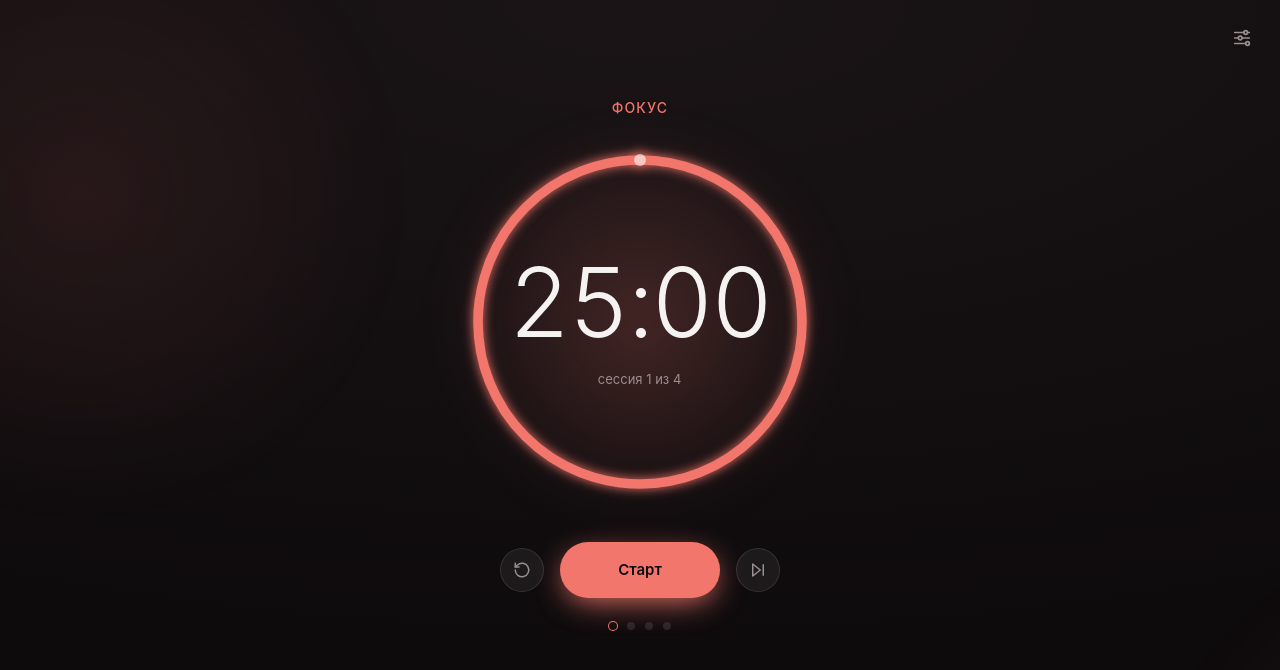
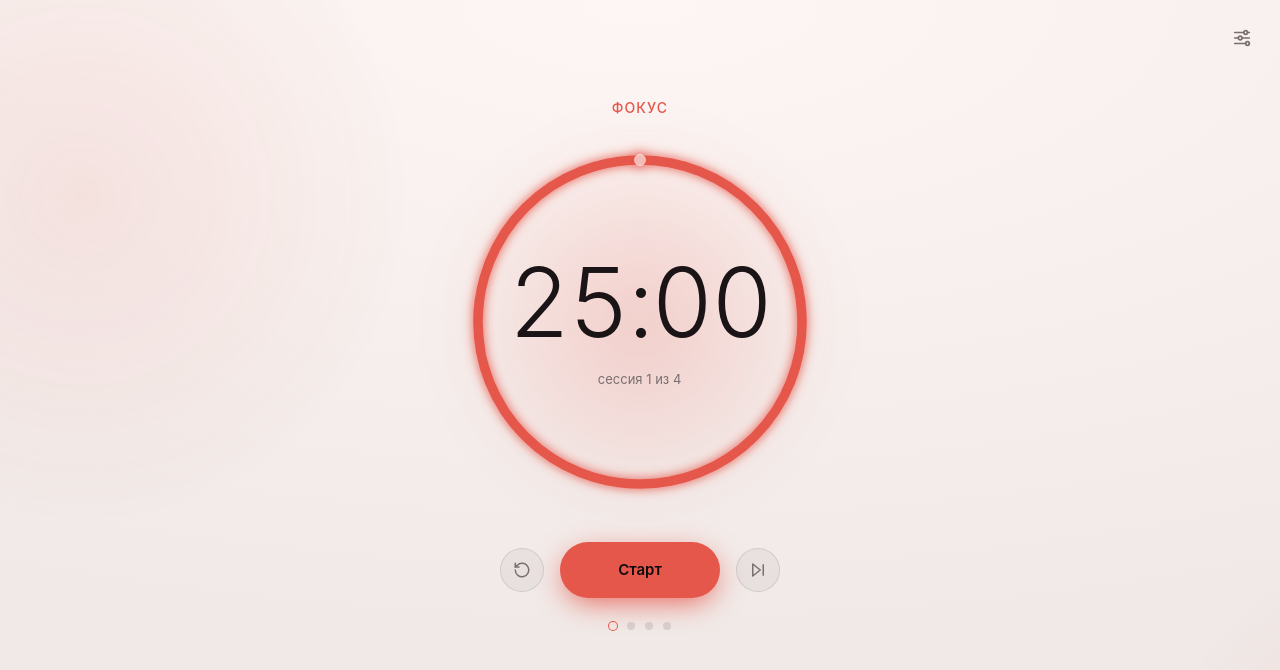
Before and after one commit to dimatretyak/pomodoro-multiplatform, a React (Vite) app: page / in a window 1280 px wide. Shown: the top 670 px of the page. Built offline with nearby package versions, Linux system fonts and the light colour scheme.

Commit message:
Add light theme with system/dark/light setting
Co-Authored-By: Claude Opus 5.5 <noreply@anthropic.com>
Claude-Session: https://claude.ai/code/session_01WMqn8UABu1TDcjX3Lu49db

```diff
--- a/index.html
+++ b/index.html
@@ -7,6 +7,14 @@
     <link rel="icon" href="/icon.svg" type="image/svg+xml" />
     <link rel="manifest" href="/manifest.webmanifest" />
     <title>Pomidoro</title>
+    <script>
+      // Apply saved theme/phase before first paint so there is no color flash.
+      try {
+        var d = JSON.parse(localStorage.getItem('pomidoro:v1')) || {}, t = (d.settings && d.settings.theme) || 'system'
+        document.documentElement.dataset.theme = t === 'system' ? (matchMedia('(prefers-color-scheme: light)').matches ? 'light' : 'dark') : t
+        if (d.timer && d.timer.phase) document.documentElement.dataset.phase = d.timer.phase
+      } catch (e) {}
+    </script>
   </head>
   <body>
     <div id="root"></div>
--- a/src/App.tsx
+++ b/src/App.tsx
@@ -24,6 +24,15 @@ export default function App() {
   useEffect(() => {
     document.documentElement.dataset.phase = timer.phase
   }, [timer.phase])
+  useEffect(() => {
+    const mq = matchMedia('(prefers-color-scheme: light)')
+    const apply = () => {
+      document.documentElement.dataset.theme = settings.theme === 'system' ? (mq.matches ? 'light' : 'dark') : settings.theme
+    }
+    apply()
+    mq.addEventListener('change', apply)
+    return () => mq.removeEventListener('change', apply)
+  }, [settings.theme])
   useEffect(() => {
     document.title = running || left < total ? `${fmt(left)} · ${labels[timer.phase]}` : 'Pomidoro'
   }, [left, running, total, timer.phase])
@@ -103,7 +112,7 @@ export default function App() {
       <button
         onClick={() => setOpen(true)}
         aria-label="Настройки"
-        className="press fixed top-4 right-4 grid size-11 place-items-center rounded-full text-(--muted) hover:bg-white/5 hover:text-white"
+        className="press fixed top-4 right-4 grid size-11 place-items-center rounded-full text-(--muted) hover:bg-(--hover) hover:text-(--fg)"
       >
         <svg width="22" height="22" viewBox="0 0 24 24" fill="none" stroke="currentColor" strokeWidth="1.8" strokeLinecap="round" strokeLinejoin="round">
           <path d="M4 6h10M18 6h2M4 12h4M12 12h8M4 18h12M20 18h0" />
@@ -168,7 +177,7 @@ export default function App() {
           <span
             key={i}
             className={`size-2 rounded-full transition-colors duration-300 ${
-              i < timer.done ? 'dot-done bg-(--accent)' : i === timer.done && timer.phase === 'focus' ? 'ring-1 ring-(--accent)' : 'bg-white/10'
+              i < timer.done ? 'dot-done bg-(--accent)' : i === timer.done && timer.phase === 'focus' ? 'ring-1 ring-(--accent)' : 'bg-(--line)'
             }`}
           />
         ))}
@@ -176,7 +185,7 @@ export default function App() {
 
       <div className="mt-8 h-10 text-center text-[13px] text-(--muted)">
         {exercise && settings.exercises.length > 1 && (
-          <button onClick={swapExercise} className="press mb-2 block w-full underline-offset-4 hover:text-white hover:underline">
+          <button onClick={swapExercise} className="press mb-2 block w-full underline-offset-4 hover:text-(--fg) hover:underline">
             Другое упражнение
           </button>
         )}
@@ -202,7 +211,7 @@ function IconButton({ label, onClick, children }: { label: string; onClick: () =
       onClick={onClick}
       aria-label={label}
       title={label}
-      className="press grid size-11 place-items-center rounded-full border border-white/10 bg-white/[0.06] text-(--muted) hover:border-white/20 hover:text-white"
+      className="press grid size-11 place-items-center rounded-full border border-(--line) bg-(--surface) text-(--muted) hover:border-(--line-2) hover:text-(--fg)"
     >
       <svg width="18" height="18" viewBox="0 0 24 24" fill="none" stroke="currentColor" strokeWidth="2" strokeLinecap="round" strokeLinejoin="round">
         {children}
--- a/src/Settings.tsx
+++ b/src/Settings.tsx
@@ -25,13 +25,13 @@ export default function Settings({ open, settings: s, onClose, onChange }: Props
         role="dialog"
         aria-label="Настройки"
         onKeyDown={(e) => e.key === 'Escape' && onClose()}
-        className={`absolute inset-y-0 right-0 w-full max-w-[380px] overflow-y-auto border-l border-white/10 bg-[#141113]/95 p-6 transition-transform duration-300 ease-[cubic-bezier(0.2,0,0,1)] ${
+        className={`absolute inset-y-0 right-0 w-full max-w-[380px] overflow-y-auto border-l border-(--line) bg-(--panel) backdrop-blur-xl p-6 transition-transform duration-300 ease-[cubic-bezier(0.2,0,0,1)] ${
           open ? 'translate-x-0' : 'translate-x-full'
         }`}
       >
         <div className="mb-6 flex items-center justify-between">
           <h2 className="text-lg font-semibold">Настройки</h2>
-          <button onClick={onClose} aria-label="Закрыть" className="press grid size-9 place-items-center rounded-full text-(--muted) hover:bg-white/5 hover:text-white">
+          <button onClick={onClose} aria-label="Закрыть" className="press grid size-9 place-items-center rounded-full text-(--muted) hover:bg-(--hover) hover:text-(--fg)">
             ✕
           </button>
         </div>
@@ -41,6 +41,20 @@ export default function Settings({ open, settings: s, onClose, onChange }: Props
           <Num label="Короткий перерыв" value={s.shortMin} onChange={(v) => set('shortMin', clamp(v, 1, 60))} />
           <Num label="Длинный перерыв" value={s.longMin} onChange={(v) => set('longMin', clamp(v, 1, 90))} />
           <Num label="Сессий до длинного перерыва" value={s.longEvery} onChange={(v) => set('longEvery', clamp(v, 1, 12))} />
+        </Section>
+
+        <Section title="Тема">
+          <div className="grid grid-cols-3 gap-1 rounded-xl border border-(--line) bg-(--surface) p-1 text-sm">
+            {(['system', 'dark', 'light'] as const).map((t) => (
+              <button
+                key={t}
+                onClick={() => set('theme', t)}
+                className={`press rounded-lg py-1.5 ${s.theme === t ? 'bg-(--accent) font-medium text-[#0e0b0d]' : 'text-(--muted) hover:text-(--fg)'}`}
+              >
+                {{ system: 'Системная', dark: 'Тёмная', light: 'Светлая' }[t]}
+              </button>
+            ))}
+          </div>
         </Section>
 
         <Section title="Поведение">
@@ -74,7 +88,7 @@ export default function Settings({ open, settings: s, onClose, onChange }: Props
 function Section({ title, children }: { title: string; children: React.ReactNode }) {
   return (
     <section className="mb-6">
-      <h3 className="mb-3 text-sm font-medium text-white/90">{title}</h3>
+      <h3 className="mb-3 text-sm font-medium text-(--fg)">{title}</h3>
       {children}
     </section>
   )
@@ -91,7 +105,7 @@ function Num({ label, value, onChange }: { label: string; value: number; onChang
         key={value}
         onBlur={(e) => onChange(e.currentTarget.valueAsNumber)}
         onKeyDown={(e) => e.key === 'Enter' && e.currentTarget.blur()}
-        className="w-20 rounded-lg border border-white/10 bg-white/[0.06] px-3 py-1.5 text-right tabular-nums outline-none focus:border-(--accent)"
+        className="w-20 rounded-lg border border-(--line) bg-(--surface) px-3 py-1.5 text-right tabular-nums outline-none focus:border-(--accent)"
       />
     </label>
   )
@@ -99,7 +113,7 @@ function Num({ label, value, onChange }: { label: string; value: number; onChang
 
 function Check({ label, checked, onChange }: { label: string; checked: boolean; onChange: () => void }) {
   return (
-    <label className="flex cursor-pointer items-center gap-3 rounded-lg py-1.5 text-[15px] hover:text-white">
+    <label className="flex cursor-pointer items-center gap-3 rounded-lg py-1.5 text-[15px] hover:text-(--fg)">
       <input type="checkbox" checked={checked} onChange={onChange} className="size-4" />
       <span>{label}</span>
     </label>
--- a/src/index.css
+++ b/src/index.css
@@ -9,12 +9,22 @@
 
 html {
   --bg1: #1a1416; --bg2: #0e0b0d; --accent: #f2766b; --track: #2c2224; --muted: #9a8e90;
-  --fg: #f5f3f2;
+  --fg: #f5f3f2; --surface: rgb(255 255 255 / 0.06); --hover: rgb(255 255 255 / 0.05);
+  --line: rgb(255 255 255 / 0.1); --line-2: rgb(255 255 255 / 0.2); --panel: rgb(20 17 19 / 0.92);
   transition: --bg1 0.6s ease-out, --bg2 0.6s ease-out, --accent 0.6s ease-out, --track 0.6s ease-out, --muted 0.6s ease-out;
   color-scheme: dark;
 }
 html[data-phase='short'] { --bg1: #121a19; --bg2: #0b0f0e; --accent: #5fd3b5; --track: #1f2c29; --muted: #8a9d98; }
 html[data-phase='long'] { --bg1: #15161f; --bg2: #0c0c12; --accent: #8b9bf5; --track: #22243a; --muted: #8f93ad; }
+
+html[data-theme='light'] {
+  color-scheme: light;
+  --bg1: #fdf6f4; --bg2: #f0e9e7; --accent: #e5574b; --track: #f0dcd8; --muted: #7a6e70;
+  --fg: #1a1416; --surface: rgb(0 0 0 / 0.04); --hover: rgb(0 0 0 / 0.05);
+  --line: rgb(0 0 0 / 0.1); --line-2: rgb(0 0 0 / 0.22); --panel: rgb(253 250 249 / 0.92);
+}
+html[data-theme='light'][data-phase='short'] { --bg1: #f2faf7; --bg2: #e4efeb; --accent: #23a083; --track: #cfeae2; --muted: #5f716c; }
+html[data-theme='light'][data-phase='long'] { --bg1: #f5f6fd; --bg2: #e7e8f4; --accent: #5f6fe0; --track: #dbdff8; --muted: #6b6f88; }
 
 body {
   margin: 0;
--- a/src/timer.ts
+++ b/src/timer.ts
@@ -9,6 +9,7 @@ export interface Settings {
   autoStartFocus: boolean
   sound: boolean
   exercises: string[] // enabled exercise ids, may be empty
+  theme: 'system' | 'dark' | 'light'
   updatedAt: number
 }
 
@@ -30,6 +31,7 @@ export const defaultSettings: Settings = {
   autoStartFocus: false,
   sound: true,
   exercises: ['box', 'rule-20', 'neck'],
+  theme: 'system',
   updatedAt: 0,
 }
 
```
